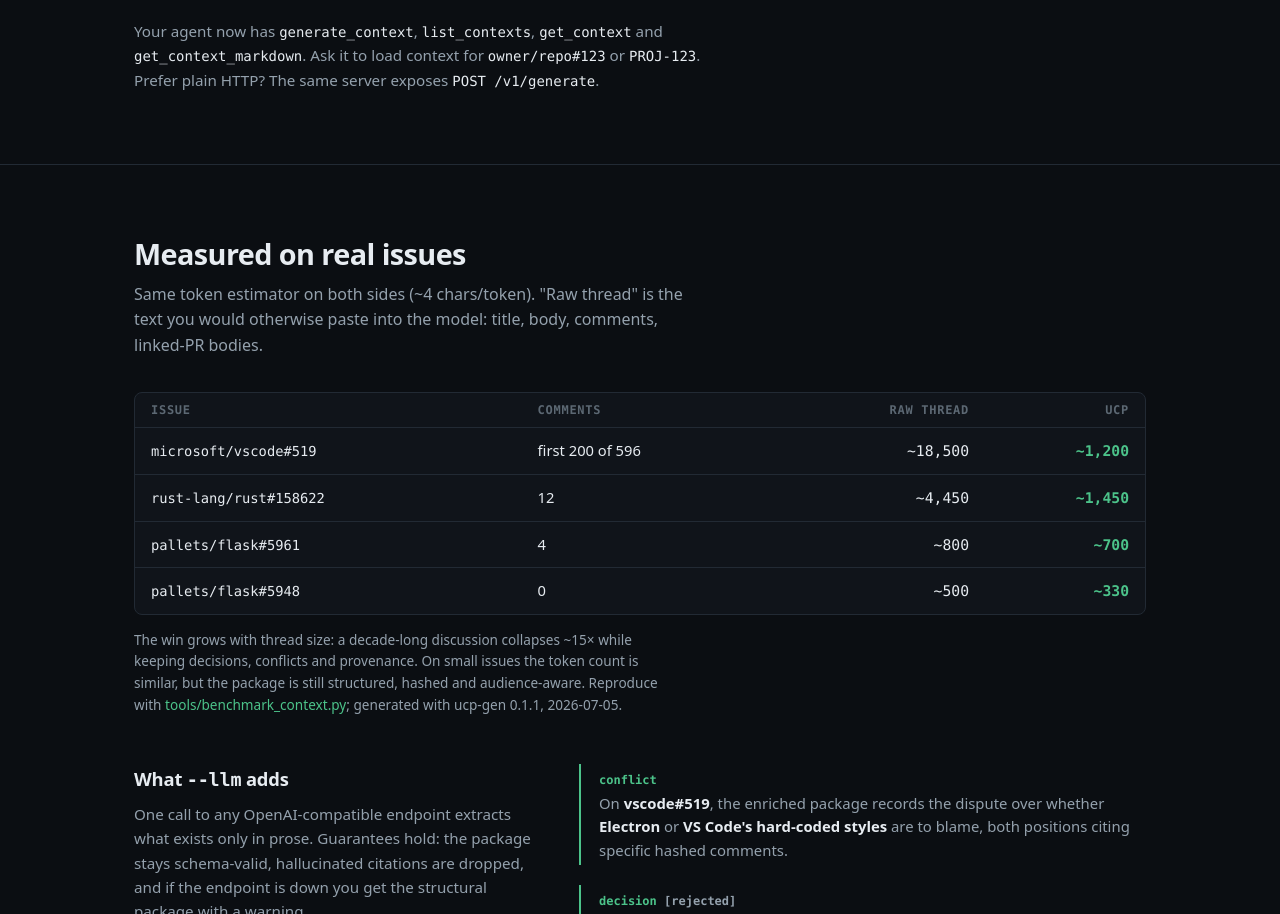
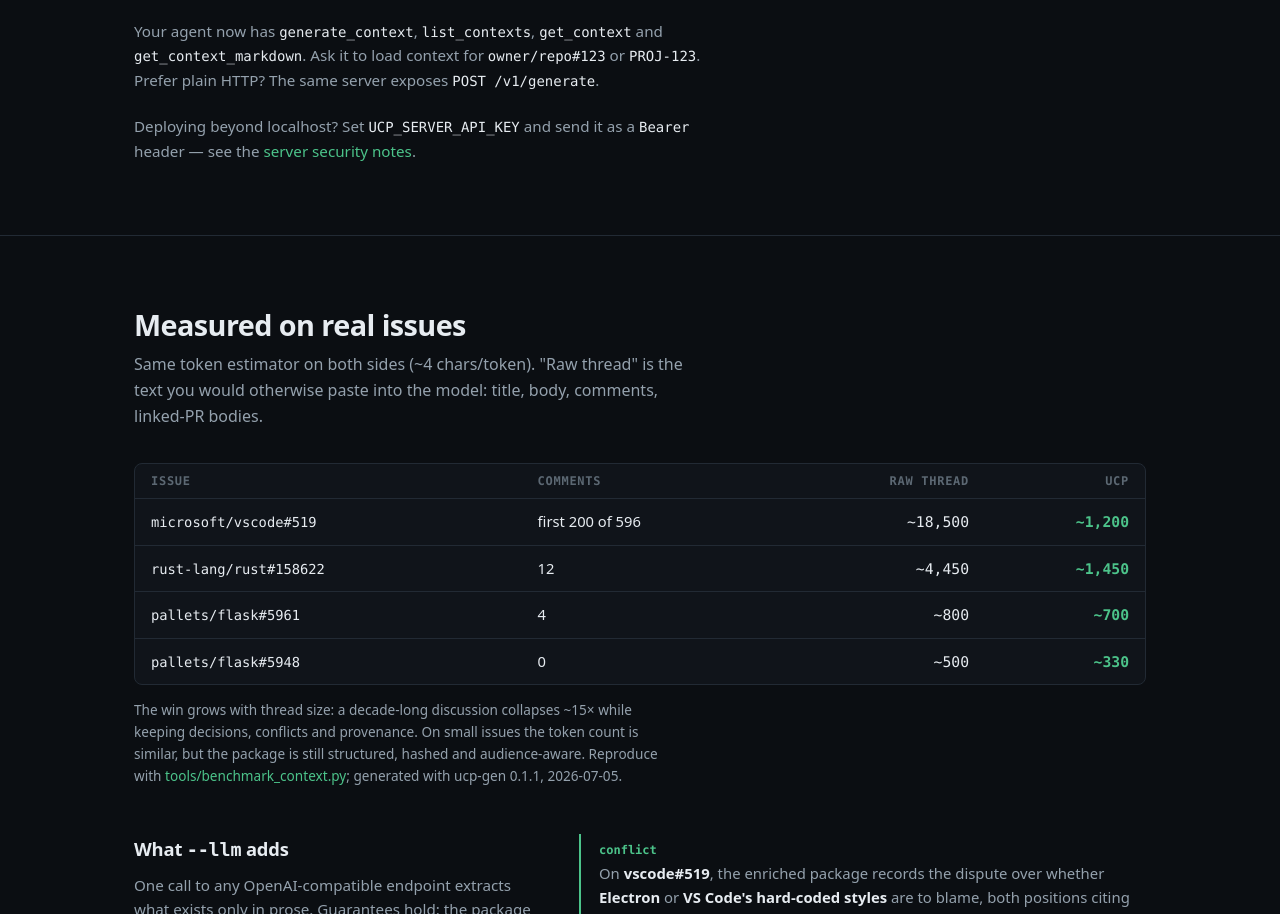
Before and after one commit to ucpcore/ucp, a plain HTML site: page index.html in a window 1280 px wide. Shown: the part 1894-2808 px from the top of the page. Drawn offline with Linux system fonts and the light colour scheme.

Commit message:
docs: add bearer auth note to the landing page connect section

```diff
--- a/index.html
+++ b/index.html
@@ -436,6 +436,10 @@ footer { border-top: 1px solid var(--border); padding: 40px 0 56px; }
       <code>get_context_markdown</code>. Ask it to load context for
       <code>owner/repo#123</code> or <code>PROJ-123</code>. Prefer plain HTTP?
       The same server exposes <code>POST /v1/generate</code>.</p>
+      <p class="after-steps">Deploying beyond localhost? Set
+      <code>UCP_SERVER_API_KEY</code> and send it as a <code>Bearer</code>
+      header — see the <a href="https://github.com/ucpcore/ucp/tree/main/libs/server#security">server
+      security notes</a>.</p>
     </div>
   </section>
 
```
